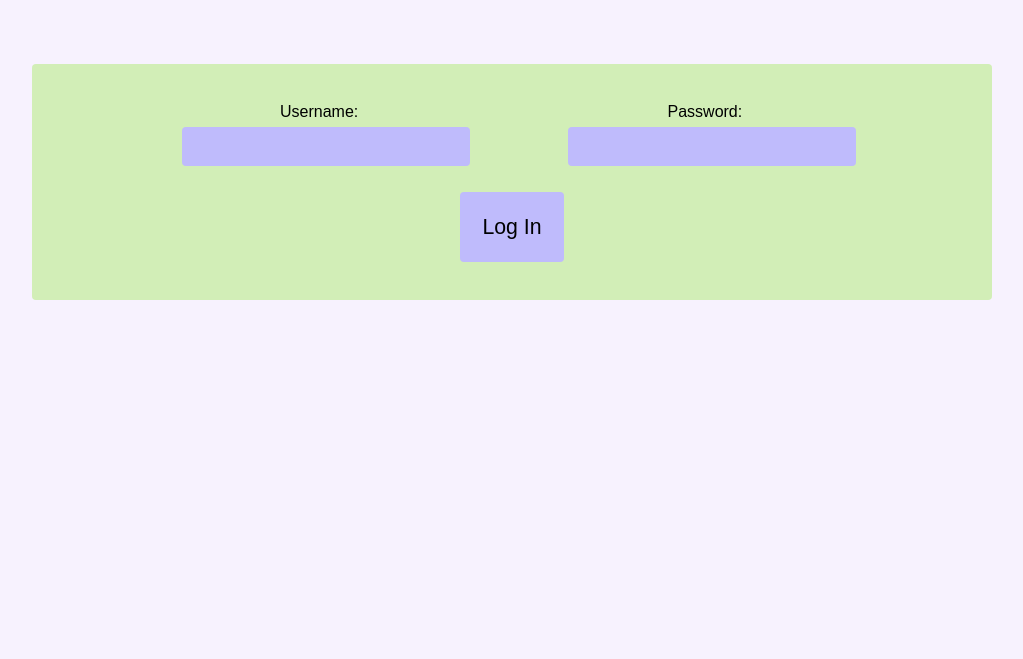
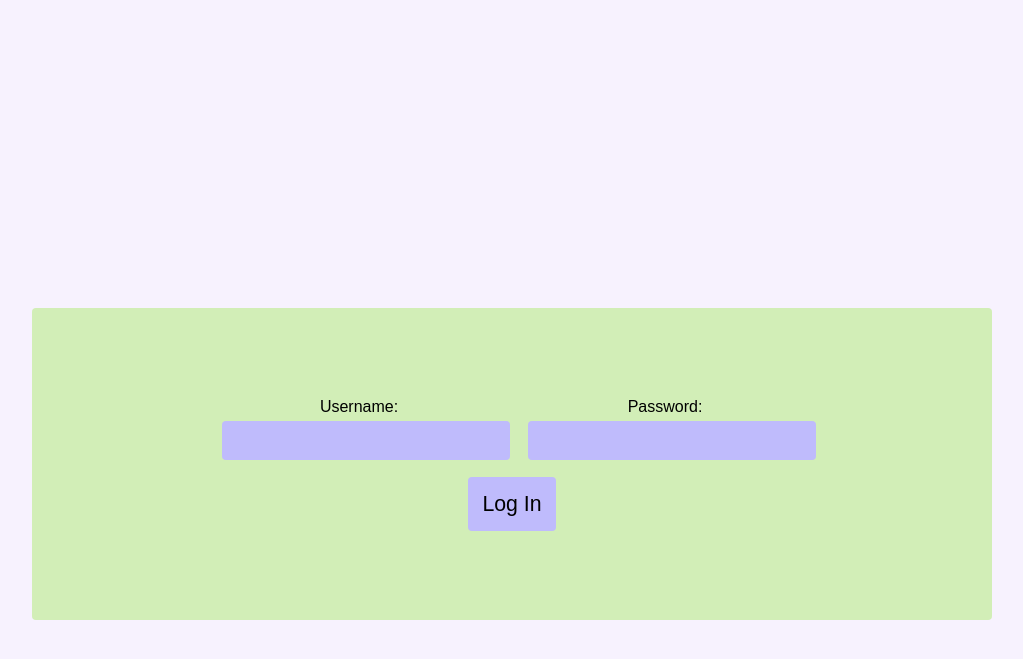
Before and after one commit to quiluh/Daily-Notices, a Flask app: page /login in a window 1280 px wide. Shown: the top 659 px of the page, without its empty margins (128-1151 px from the left). Run offline with Flask 3, Linux system fonts and the light colour scheme.

Commit message:
centered the form

```diff
--- a/static/styles/styles.css
+++ b/static/styles/styles.css
@@ -184,6 +184,17 @@ p {
     margin-top: 5%;
     border-radius: 0.25rem;
     padding: 3%;
+    position: absolute;
+    top: 50%;
+    left: 50%;
+    height: 39vh;
+    align-items: center;
+    display: flex;
+    justify-content: space-evenly;
+    transform: translate(-50%, -50%);
+}
+.loginContainer .row {
+    gap: 2rem;
 }
 .loginContainer input[type="text"], .loginContainer input[type="password"] {
     text-align: center;
```
